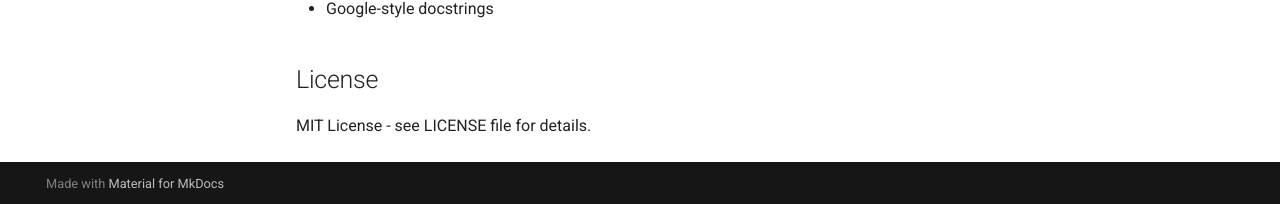
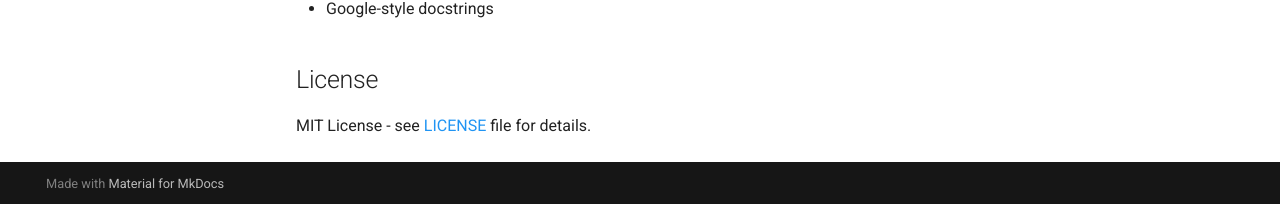
Before and after one commit to dceoy/pdmt5, an MkDocs documentation site: the page built from docs/index.md, in a window 1280 px wide and 900 px high, scrolled down 1534 px. Shown: the part 693-897 px from the top of the window. Built offline with MkDocs 1.6.1 and Material for MkDocs 9.7.7, drawn with Linux system fonts in a browser that asks for light colours; comment, search, counter and statistics services are not loaded; part of the change alters nothing that is shown.

```diff
--- a/docs/index.md
+++ b/docs/index.md
@@ -87,4 +87,4 @@ This project follows strict code quality standards:
 
 ## License
 
-MIT License - see LICENSE file for details.
+MIT License - see [LICENSE](https://github.com/dceoy/pdmt5/blob/main/LICENSE) file for details.
```
Also changed, not shown: 1 other file.
